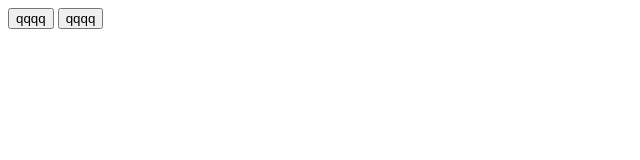
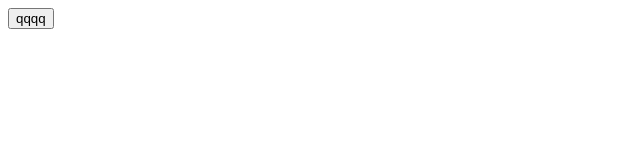
Before and after one commit to nazar61/web, a plain HTML site: page index.html in a window 1280 px wide. Shown: the whole page, without its empty margins (0-640 px from the left). Drawn offline with Linux system fonts and the light colour scheme.

Commit message:
Update index.html

```diff
--- a/index.html
+++ b/index.html
@@ -7,6 +7,5 @@
 </head>
 <body>
     <button>qqqq</button>
-    <button>qqqq</button>
 </body>
 </html>
```
